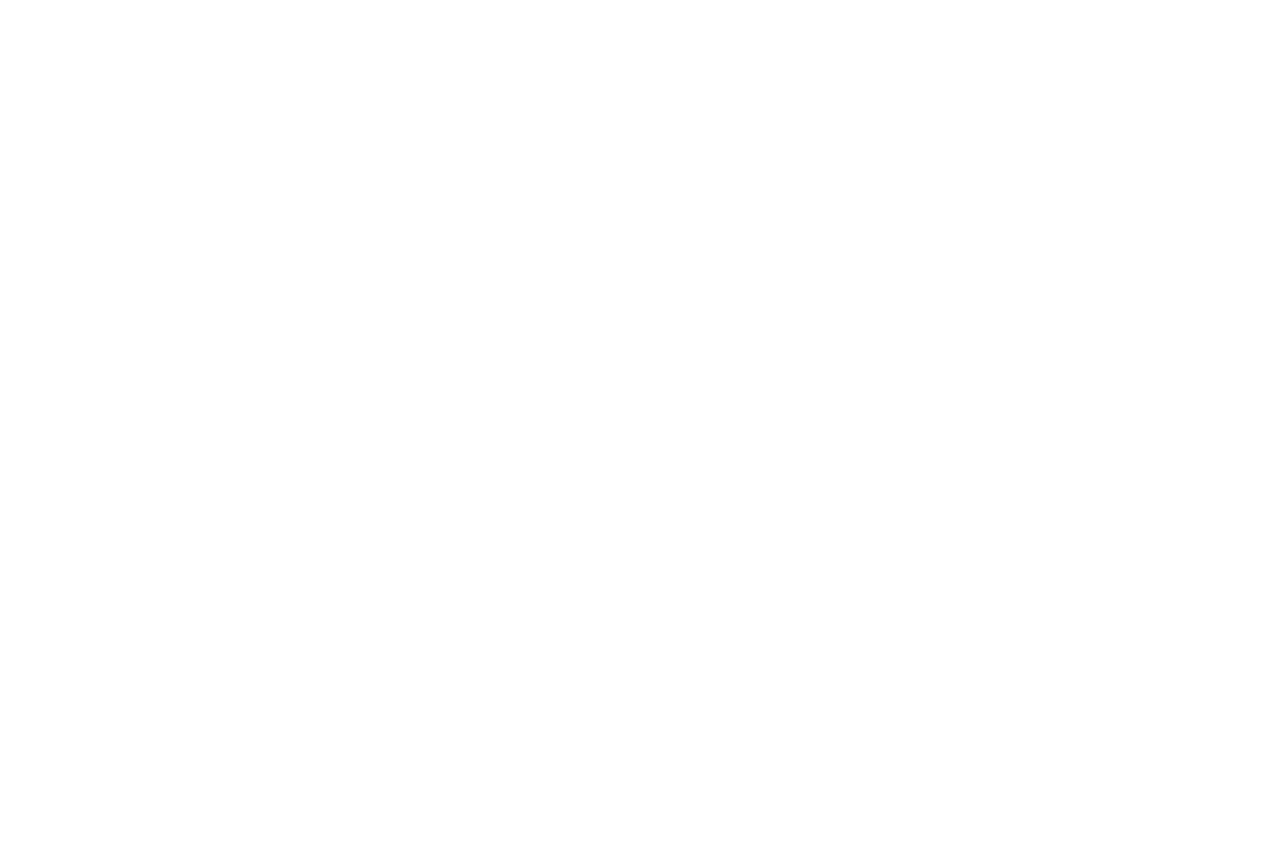
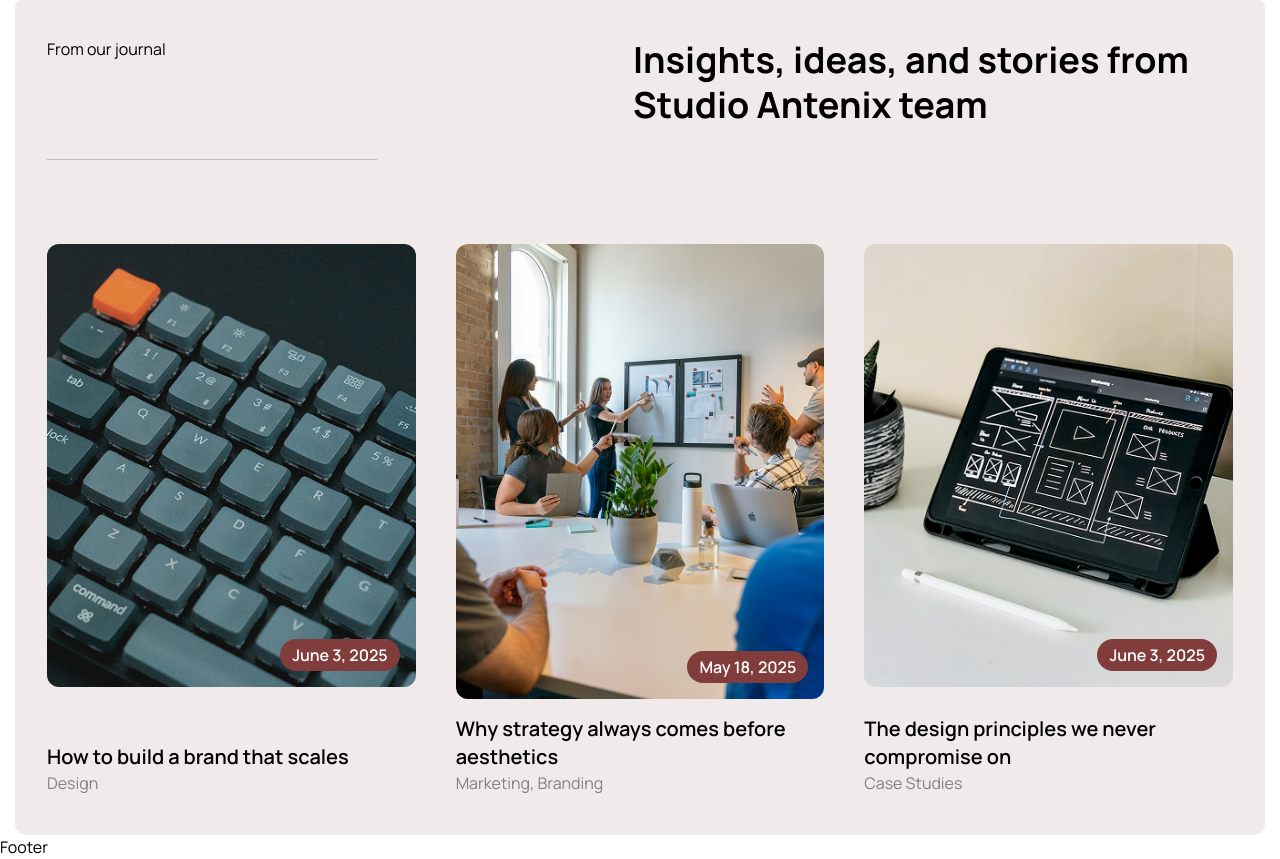
Before and after one commit to gerald-donkor/studio-antenix, a Next.js app: page / in a window 1280 px wide. Shown: the part 1722-2581 px from the top of the page. Before the commit the page ends 1699 px from the top, so only its background shows below. Built offline with nearby package versions, Linux system fonts and the light colour scheme.

Commit message:
05: Implement Blog

```diff
--- a/app/globals.css
+++ b/app/globals.css
@@ -4,10 +4,6 @@
   --color-primary: #803d3b;
   --color-secondary: #1f1f1f;
   --color-primary-2: #f0eaea;
-}
-
-body {
-  font-family: Manrope, Arial, Helvetica, sans-serif;
 }
 
 @layer base {
--- a/app/layout.tsx
+++ b/app/layout.tsx
@@ -1,7 +1,12 @@
 import type { Metadata } from "next";
+import { Manrope } from "next/font/google";
 import "./globals.css";
 import Header from "@/components/header";
 import Footer from "@/components/footer";
+
+const manrope = Manrope({
+  subsets: ["latin"],
+});
 
 export const metadata: Metadata = {
   title: "Studio Antenix | Creative agency website",
@@ -15,7 +20,7 @@ export default function RootLayout({
   children: React.ReactNode;
 }>) {
   return (
-    <html lang="en" className="h-full antialiased">
+    <html lang="en" className={`${manrope.className} h-full antialiased`}>
       <body className="min-h-full flex flex-col">
         <Header />
         {children}
--- a/app/page.tsx
+++ b/app/page.tsx
@@ -1,12 +1,14 @@
 import React from 'react'
 import Hero from "@/components/hero"
 import About from '@/components/about'
+import Blog from '@/components/blog'
 
 export default function Home() {
   return (
     <main>
       <Hero />
       <About />
+      <Blog />
     </main>
   )
 }
--- /dev/null
+++ b/components/blog.tsx
@@ -0,0 +1,55 @@
+import React from "react";
+import { blogItems } from "./constant/data";
+import Image from "next/image";
+import Link from "next/link";
+
+export default function Blog() {
+  return (
+    <section className="bg-primary-2 mx-3.75 rounded-xl py-10">
+      <div className="container">
+        {/* title */}
+        <div className="lg:grid grid-cols-[0.4fr_1fr] lg:gap-8 pb-5">
+          <p className="">From our journal</p>
+          <h2 className="text-3xl font-bold lg:text-4xl max-w-150 ml-auto leading-tight">
+            Insights, ideas, and stories from Studio Antenix team
+          </h2>
+          <hr className="text-black/20" />
+        </div>
+        {/* wrapper */}
+        <div className="grid gap-10 md:grid-cols-2 lg:grid-cols-3 mt-12 lg:mt-16">
+          {blogItems.map(({ id, img, title, date, category }) => (
+            <div
+              key={id}
+              className="flex flex-col space-y-4 blog-card cursor-pointer"
+            >
+              {/* img */}
+              <div className="rounded-xl overflow-hidden relative group">
+                <Image
+                  src={img}
+                  alt={title}
+                  width={405}
+                  height={487}
+                  className="h-full w-full object-cover group-hover:scale-105 transition-transform duration-200"
+                />
+                {/* badge */}
+                <span className="absolute bottom-4 right-4 bg-primary text-white font-semibold px-3 py-1 rounded-full">
+                  {date}
+                </span>
+              </div>
+              {/* content */}
+              <div className="mt-auto">
+                <Link
+                  href={"#"}
+                  className="text-xl font-semibold hover:text-primary focus:text-primary transition-colors"
+                >
+                  {title}
+                </Link>
+                <p className="text-black/45">{category}</p>
+              </div>
+            </div>
+          ))}
+        </div>
+      </div>
+    </section>
+  );
+}
```
